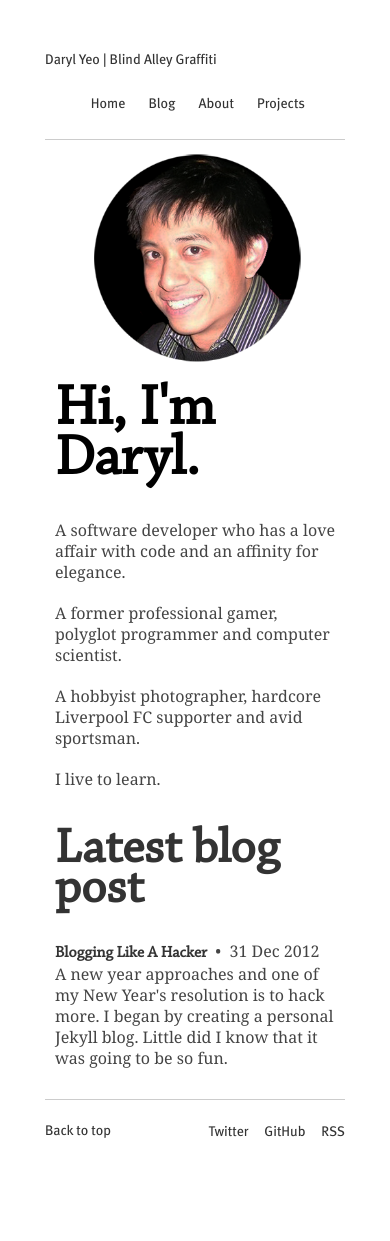
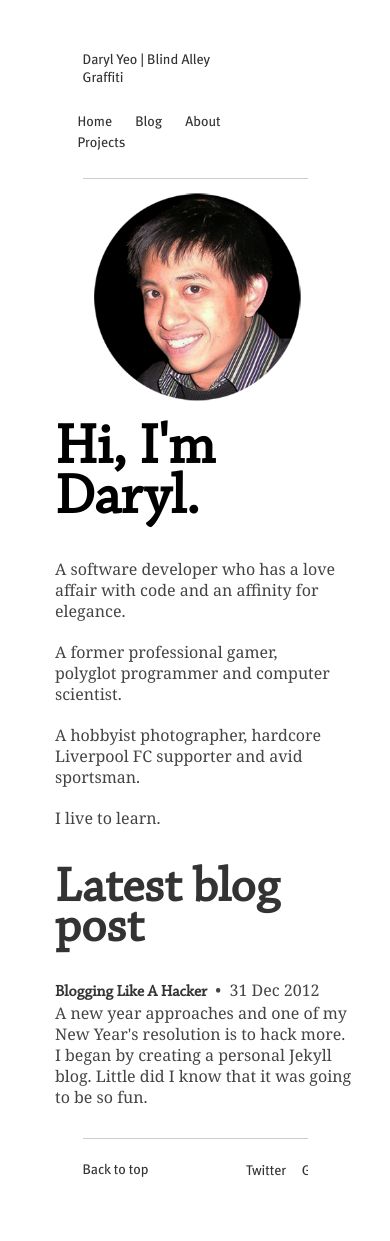
Before and after one commit to aacyun/jianxioy.github.com, a Jekyll site: the page built from index.html, in a window 390 px wide. Built offline with Jekyll 4.4.1, drawn with Linux system fonts in a browser that asks for light colours; Markdown is read by kramdown in place of the engine named in the settings; before the commit the page ends 1202 px from its top, so only the background shows below that.

Commit message:
Testing phone.

```diff
--- a/static/css/layout.css
+++ b/static/css/layout.css
@@ -227,11 +227,13 @@ a:hover {
 
 	/* Mobile Portrait Size to Mobile Landscape Size (devices and browsers) */
 	@media only screen and (max-width: 479px) {
+		#nav,
 		#logo-primary,
 		#nav-primary,
+		.footer,
 		.back-to-top,
 		.offsite-links {
-			width: 95%;
+			width: 75%;
 		}
 		#avatar {
 			width: 80%;
@@ -250,7 +252,6 @@ a:hover {
 			margin-bottom: 30px;
 		}
 		#latest {
-			width: 95%;
 			position: relative;
 			top: 20px;
 			left: 10px;
```
